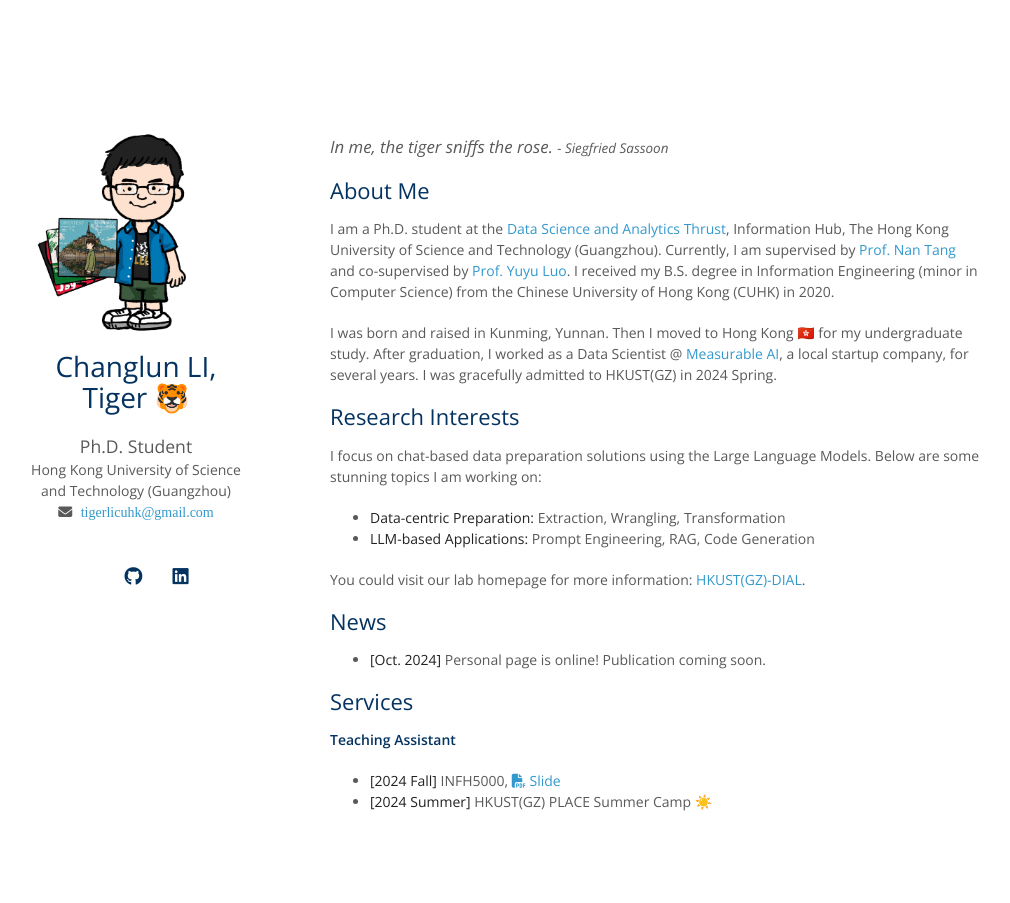
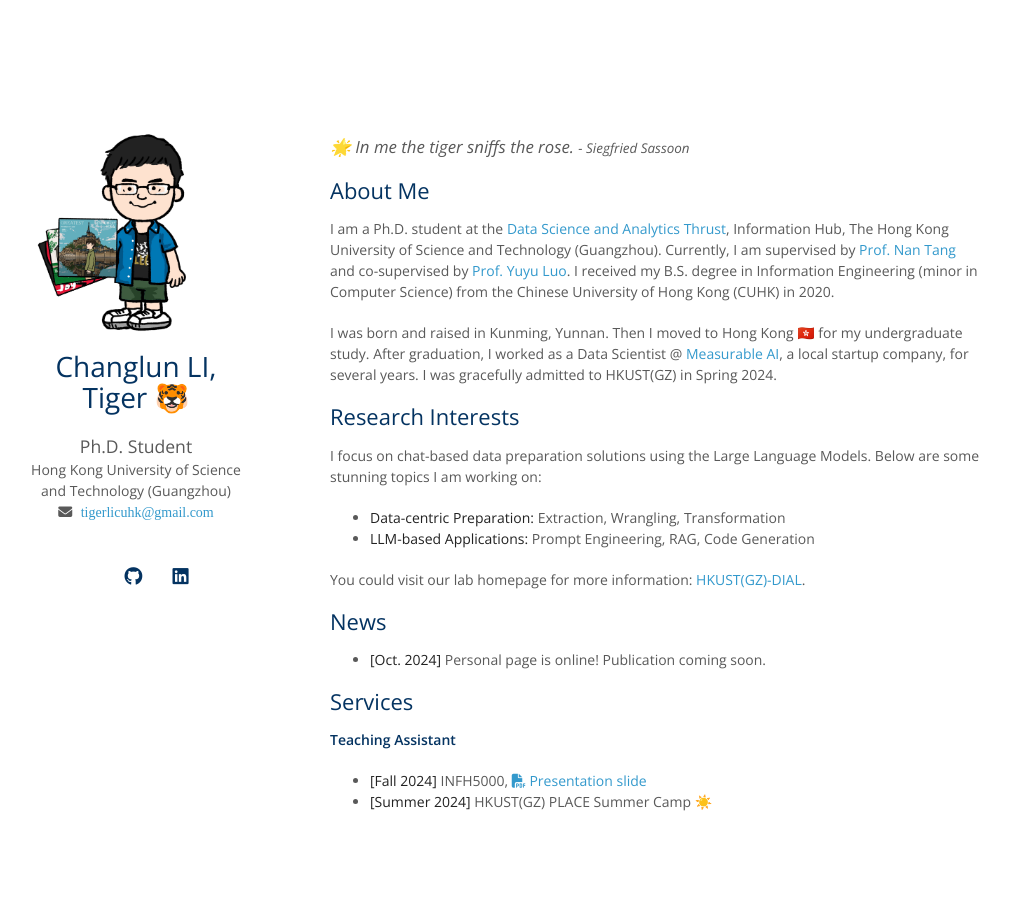
Before and after one commit to tigerlcl/tigerlcl.github.io, a Jekyll site: the page built from index.md, in a window 1280 px wide. Shown: the whole page, without its empty margins (140-1150 px from the left). Built offline with Jekyll 4.4.1, drawn with Linux system fonts in a browser that asks for light colours; a style sheet for code colours, icons or effects is not loaded.

Commit message:
minor update

```diff
--- a/_includes/services.md
+++ b/_includes/services.md
@@ -1,5 +1,5 @@
 ## Services
 
 #### Teaching Assistant
-- **[2024 Fall]** INFH5000, <a href="{{ site.baseurl }}/assets/files/INFH5000_Pre3.pdf" download><i class="fas fa-file-pdf"></i> Slide</a>
-- **[2024 Summer]** HKUST(GZ) PLACE Summer Camp ☀️
+- **[Fall 2024]** INFH5000, <a href="{{ site.baseurl }}/assets/files/INFH5000_Pre3.pdf" download><i class="fas fa-file-pdf"></i> Presentation slide</a>
+- **[Summer 2024]** HKUST(GZ) PLACE Summer Camp ☀️
--- a/index.md
+++ b/index.md
@@ -3,7 +3,7 @@ layout: homepage
 ---
 
 <div style="font-family: 'Open Sans', sans-serif; font-size: 1.2em; font-weight: normal; font-style: italic; margin: 20px 0;">
-    <p>In me, the tiger sniffs the rose. <span style="font-size: 0.8em;">- Siegfried Sassoon</span></p>
+    <p>🌟 In me the tiger sniffs the rose. <span style="font-size: 0.8em;">- Siegfried Sassoon</span></p>
     <!-- <p>心有猛虎 细嗅蔷薇<span style="font-size: 0.8em;"> - 西格里夫·萨松</span></p> -->
 </div>
 
@@ -14,7 +14,7 @@ I am a Ph.D. student at the [Data Science and Analytics Thrust](https://dsa.hkus
 Currently, I am supervised by [Prof. Nan Tang](https://nantang.github.io/) and co-supervised by [Prof. Yuyu Luo](https://luoyuyu.vip/).
 I received my B.S. degree in Information Engineering (minor in Computer Science) from the Chinese University of Hong Kong (CUHK) in 2020.
 
-I was born and raised in Kunming, Yunnan. Then I moved to Hong Kong 🇭🇰 for my undergraduate study. After graduation, I worked as a Data Scientist @ [Measurable AI](https://measurable.ai/en-US/), a local startup company, for several years. I was gracefully admitted to HKUST(GZ) in 2024 Spring.
+I was born and raised in Kunming, Yunnan. Then I moved to Hong Kong 🇭🇰 for my undergraduate study. After graduation, I worked as a Data Scientist @ [Measurable AI](https://measurable.ai/en-US/), a local startup company, for several years. I was gracefully admitted to HKUST(GZ) in Spring 2024.
 
 ## Research Interests
 I focus on chat-based data preparation solutions using the Large Language Models. Below are some stunning topics I am working on:
```
